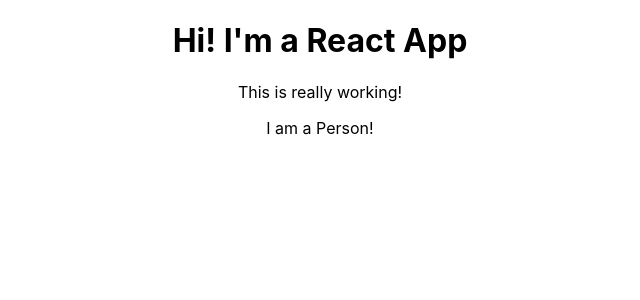
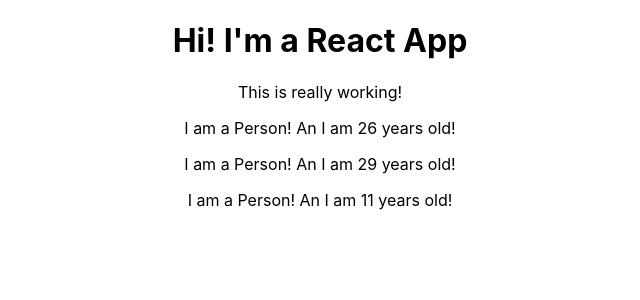
Before and after one commit to mary-tkachenko/react_tower, a React (Create React App) app in the folder my-app/: page / in a window 1280 px wide. Shown: the top 300 px of the page, without its empty margins (320-960 px from the left). Built offline with nearby package versions, Linux system fonts and the light colour scheme.

Commit message:
add dynamic component

```diff
--- a/my-app/src/App.js
+++ b/my-app/src/App.js
@@ -9,6 +9,8 @@
         <h1> Hi! I'm a React App</h1>
         <p>This is really working!</p>
         <Person />
+        <Person />
+        <Person />
       </div>
     );
   }
--- a/my-app/src/Person/Person.js
+++ b/my-app/src/Person/Person.js
@@ -1,7 +1,7 @@
 import React from 'react';
 
 const person = () => {
-    return <p> I am a Person!</p>
+    return <p> I am a Person! An I am {Math.floor(Math.random() * 30)} years old!</p>
 }
 
 export default person;
```
